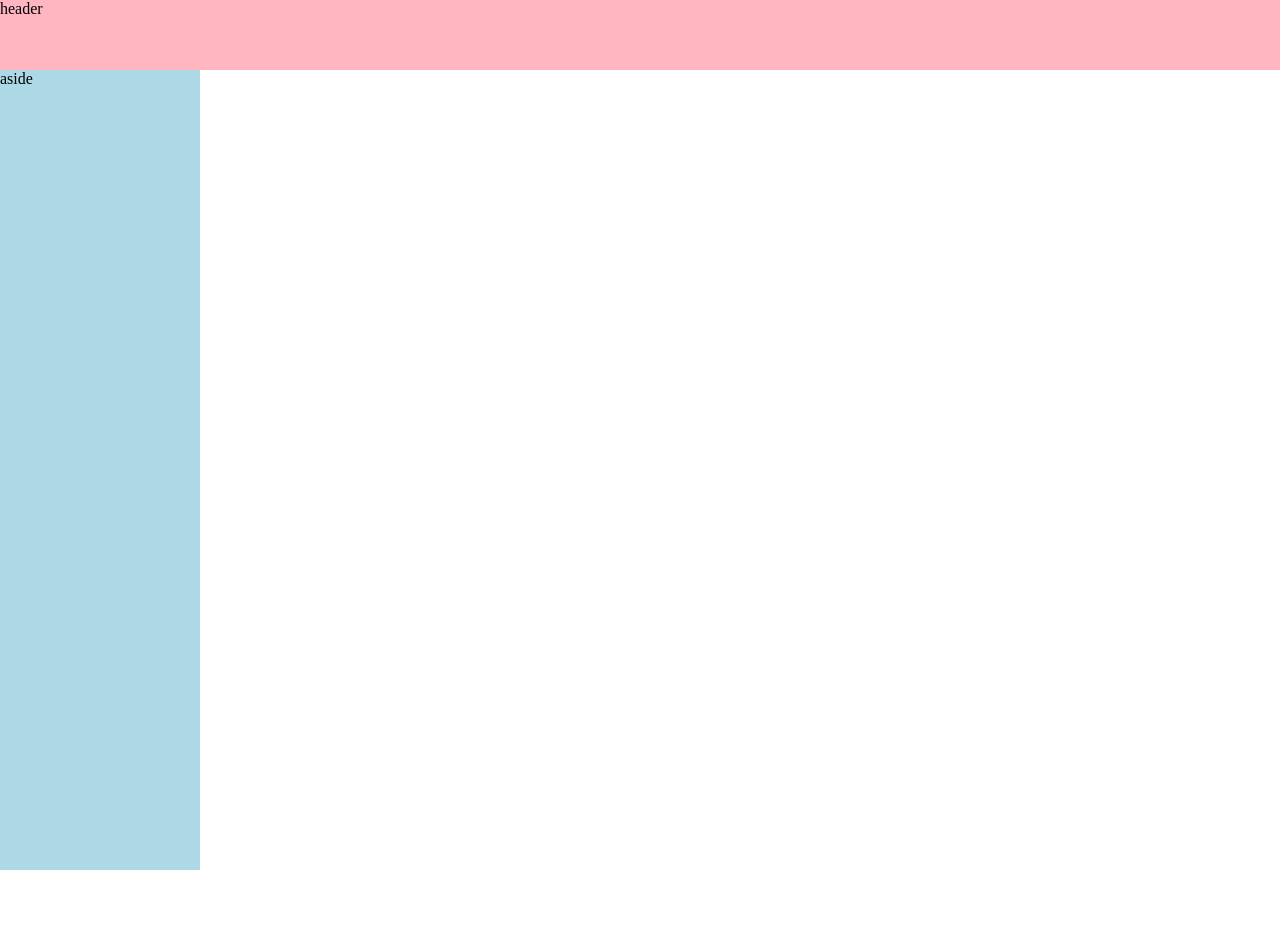
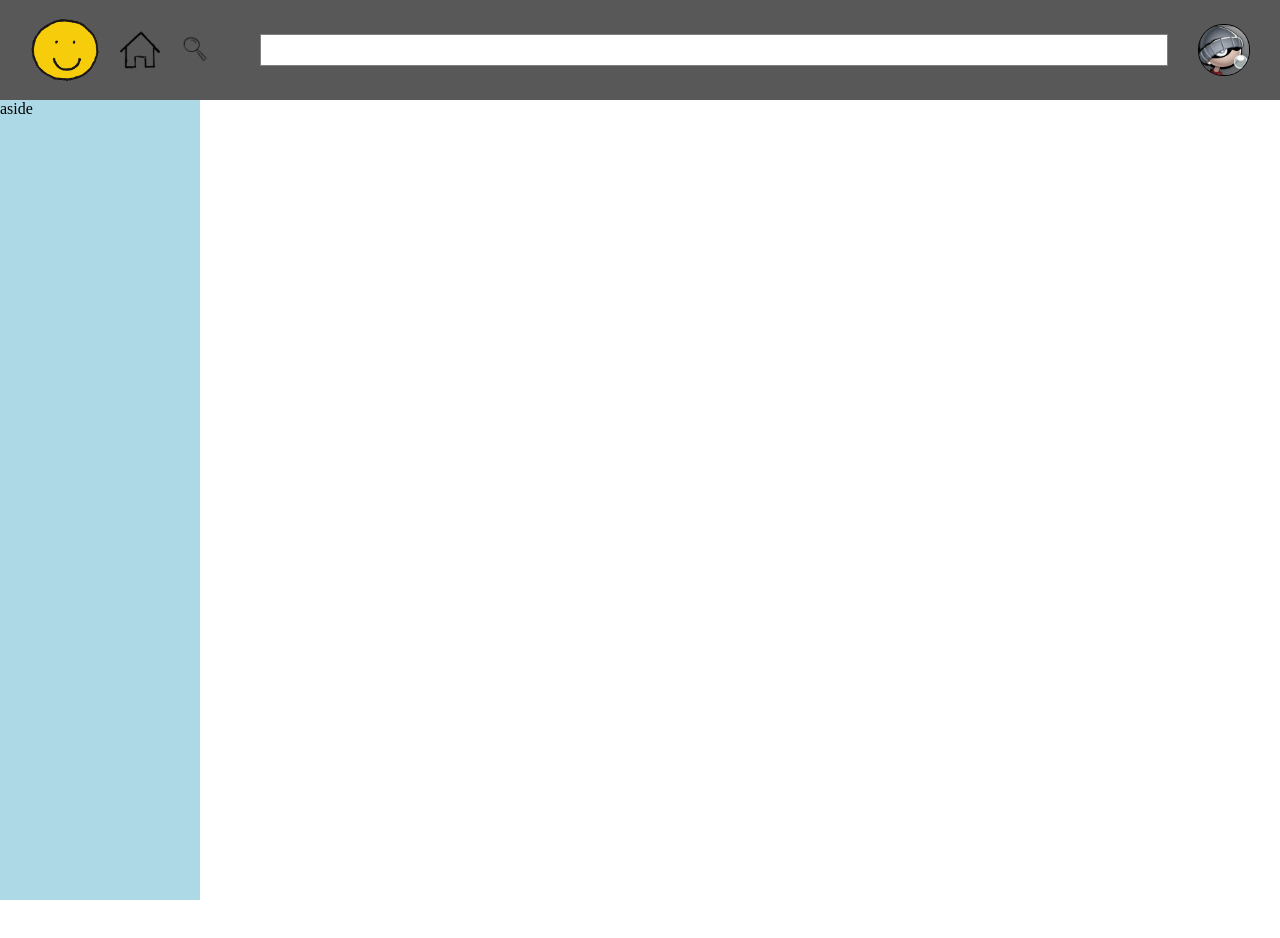
Before and after one commit to yukipookitamu/boredom-forum, a plain HTML site: page index.html in a window 1280 px wide. Shown: the top 938 px of the page. Drawn offline with Linux system fonts and the light colour scheme.

Commit message:
lil warmup

```diff
--- a/index.html
+++ b/index.html
@@ -8,7 +8,13 @@
     </head>
     <body>
         <header class="header-el">
-            header
+            <img src="images/happyFace.png" class="header-img">
+            <img src="images/home.png" class="home-img">
+            <div class="search-wrapper">
+                <img src="images/magnifyingGlass.webp" class="search-icon">
+                <input class="search-bar"></input>
+            </div>
+            <img src="images/profilePic.jpg" class="profile-pic">
         </header>
         <aside class="aside-el">
             aside
--- a/styles.css
+++ b/styles.css
@@ -7,11 +7,52 @@ body {
 .header-el {
     position: fixed;
     top: 0;
-    background-color: lightpink;
+    background-color: #585858;
     margin: 0;
-    height: 70px;
+    height: 100px;
     left: 0;
     right: 0;
+
+    display: flex;
+    align-items: center;
+}
+
+.header-img {
+    height: 70px;
+    margin-left: 30px;
+}
+
+.home-img {
+    height: 40px;
+    margin-left: 20px;
+    margin-right: 20px;
+}
+
+.search-wrapper {
+    flex: 1;
+
+    display: flex;
+}
+
+.search-icon {
+    height: 30px;
+}
+
+.search-bar {
+    margin-left: 50px;
+    flex: 1;
+    height: 28px;
+    border: solid 1px gray;
+}
+
+.profile-pic {
+    height: 50px;
+    width: auto;
+    border: solid 1px black;
+    border-radius: 25px;
+    object-fit: cover;
+    margin-left: 30px;
+    margin-right: 30px;
 }
 
 .aside-el {
@@ -20,5 +61,5 @@ body {
     left: 0;
     height: 100%;
     width: 200px;
-    top: 70px;
+    top: 100px;
 }
```
Also changed, not shown: images/happyFace.png (added), images/home.png (added), images/magnifyingGlass.webp (added), images/profilePic.jpg (added).
